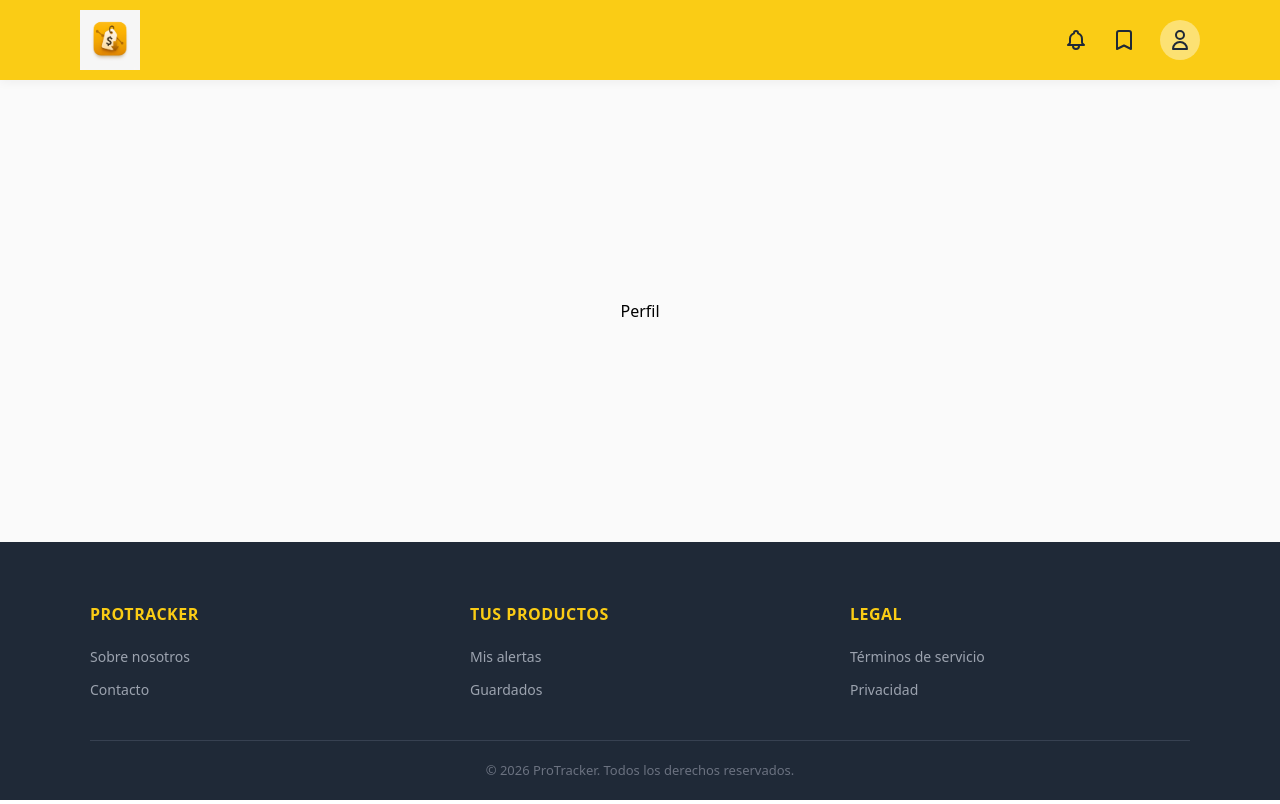
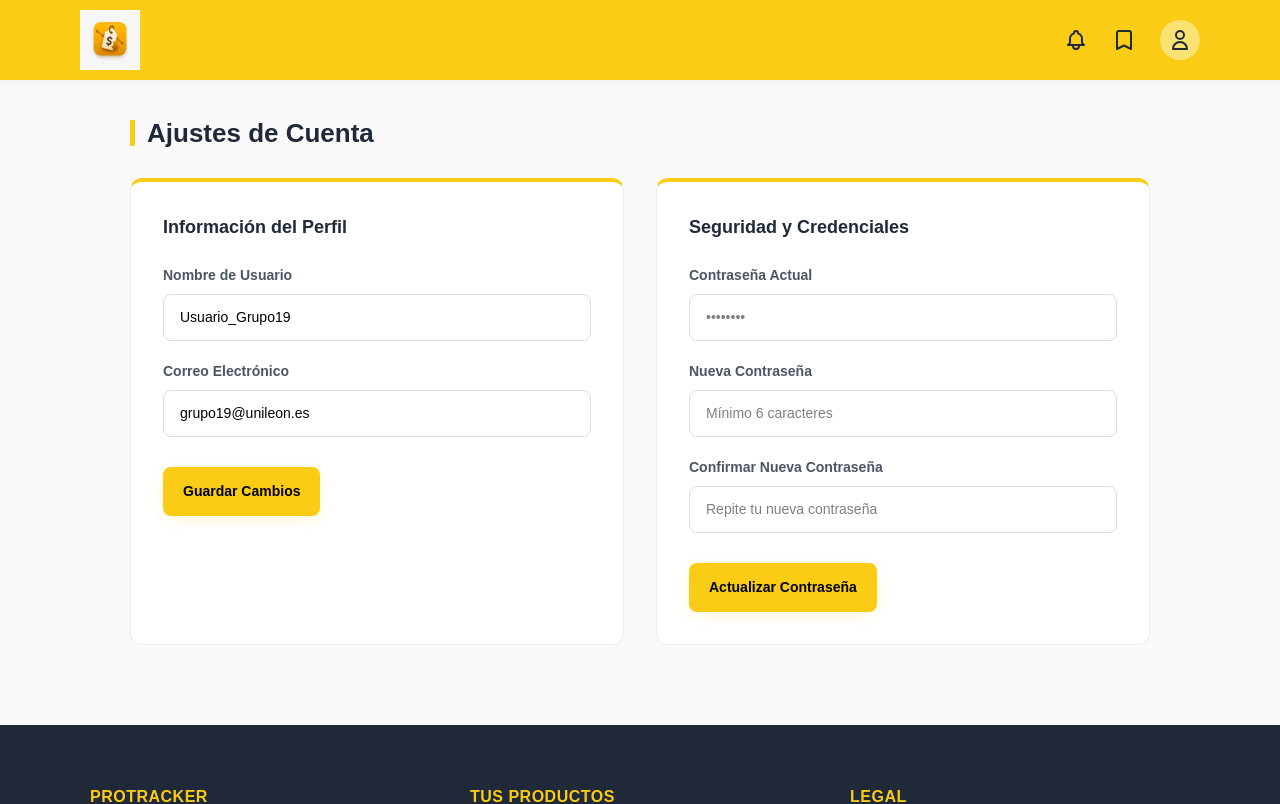
Before and after one commit to isw2-unileon/Grupo-19, a React (Vite) app in the folder frontend/: page /profile in a window 1280 px wide. Shown: the top 804 px of the page. Built offline with nearby package versions, Linux system fonts and the light colour scheme.

Commit message:
UI - Profile

```diff
--- a/frontend/src/pages/Profile.tsx
+++ b/frontend/src/pages/Profile.tsx
@@ -1,17 +1,206 @@
-//import React from "react";
+import React, { useState } from "react";
 import Header from "../components/general/Header";
 import Footer from "../components/general/Footer";
 
 export default function Profile() {
-    return (
-        <div style={{ display: "flex", flexDirection: "column", minHeight: "100vh", backgroundColor: "#fafafa" }}>
-            <Header />
+  // --- Estados para los campos del Perfil ---
+  const [username, setUsername] = useState("Usuario_Grupo19");
+  const [email, setEmail] = useState("grupo19@unileon.es");
 
-            <main style={{ flex: 1, display: "flex", justifyContent: "center", alignItems: "center" }}>
-                <h2>Perfil</h2>
-            </main>
+  // --- Estados para el cambio de Contraseña ---
+  const [currentPassword, setCurrentPassword] = useState("");
+  const [newPassword, setNewPassword] = useState("");
+  const [confirmPassword, setConfirmPassword] = useState("");
 
-            <Footer />
+  // --- Funciones preparadas para conectar con el Backend en Go ---
+  const handleUpdateProfile = (e: React.FormEvent) => {
+    e.preventDefault();
+    console.log("Enviando a Go los nuevos datos de usuario:", { username, email });
+    alert("Perfil actualizado correctamente (Simulado)");
+  };
+
+  const handleUpdatePassword = (e: React.FormEvent) => {
+    e.preventDefault();
+    if (newPassword !== confirmPassword) {
+      alert("Las contraseñas nuevas no coinciden");
+      return;
+    }
+    console.log("Enviando a Go el cambio de contraseña");
+    alert("Contraseña actualizada correctamente (Simulado)");
+    // Limpiar campos de seguridad
+    setCurrentPassword("");
+    setNewPassword("");
+    setConfirmPassword("");
+  };
+
+  return (
+    <div style={{ display: "flex", flexDirection: "column", minHeight: "100vh", backgroundColor: "#fafafa", fontFamily: "sans-serif" }}>
+      {/*  cabecera global  */}
+      <Header />
+
+      {/* Contenido principal  */}
+      <main style={styles.mainContent}>
+        <h2 style={styles.pageTitle}>Ajustes de Cuenta</h2>
+
+        <div style={styles.sectionsGrid}>
+          {/* INFORMACIÓN DEL PERFIL */}
+          <section style={styles.card}>
+            <h3 style={styles.cardTitle}>Información del Perfil</h3>
+            <form onSubmit={handleUpdateProfile} style={styles.form}>
+              <div style={styles.inputGroup}>
+                <label style={styles.label}>Nombre de Usuario</label>
+                <input
+                  type="text"
+                  value={username}
+                  onChange={(e) => setUsername(e.target.value)}
+                  style={styles.input}
+                  required
+                />
+              </div>
+
+              <div style={styles.inputGroup}>
+                <label style={styles.label}>Correo Electrónico</label>
+                <input
+                  type="email"
+                  value={email}
+                  onChange={(e) => setEmail(e.target.value)}
+                  style={styles.input}
+                  required
+                />
+              </div>
+
+              <button type="submit" style={styles.primaryButton}>
+                Guardar Cambios
+              </button>
+            </form>
+          </section>
+
+          {/* SEGURIDAD / CONTRASEÑA */}
+          <section style={styles.card}>
+            <h3 style={styles.cardTitle}>Seguridad y Credenciales</h3>
+            <form onSubmit={handleUpdatePassword} style={styles.form}>
+              <div style={styles.inputGroup}>
+                <label style={styles.label}>Contraseña Actual</label>
+                <input
+                  type="password"
+                  placeholder="••••••••"
+                  value={currentPassword}
+                  onChange={(e) => setCurrentPassword(e.target.value)}
+                  style={styles.input}
+                  required
+                />
+              </div>
+
+              <div style={styles.inputGroup}>
+                <label style={styles.label}>Nueva Contraseña</label>
+                <input
+                  type="password"
+                  placeholder="Mínimo 6 caracteres"
+                  value={newPassword}
+                  onChange={(e) => setNewPassword(e.target.value)}
+                  style={styles.input}
+                  required
+                />
+              </div>
+
+              <div style={styles.inputGroup}>
+                <label style={styles.label}>Confirmar Nueva Contraseña</label>
+                <input
+                  type="password"
+                  placeholder="Repite tu nueva contraseña"
+                  value={confirmPassword}
+                  onChange={(e) => setConfirmPassword(e.target.value)}
+                  style={styles.input}
+                  required
+                />
+              </div>
+
+              <button type="submit" style={styles.primaryButton}>
+                Actualizar Contraseña
+              </button>
+            </form>
+          </section>
         </div>
-    );
+      </main>
+
+      {/* pie de página global */}
+      <Footer />
+    </div>
+  );
 }
+
+
+const styles: Record<string, React.CSSProperties> = {
+  mainContent: {
+    flex: 1,
+    width: "100%",
+    maxWidth: "1100px",
+    margin: "0 auto",
+    padding: "40px 40px 80px 40px",
+    boxSizing: "border-box",
+  },
+  pageTitle: {
+    fontSize: "26px",
+    color: "#1f2937",
+    marginBottom: "32px",
+    fontWeight: "bold",
+    borderLeft: "5px solid #FACC15", // Línea vertical amarilla identitaria
+    paddingLeft: "12px",
+    lineHeight: "1",
+  },
+  sectionsGrid: {
+    display: "grid",
+    gridTemplateColumns: "repeat(auto-fit, minmax(450px, 1fr))", // Responsivo automático
+    gap: "32px",
+  },
+  card: {
+    background: "white",
+    borderRadius: "12px",
+    padding: "32px",
+    boxShadow: "0 4px 15px rgba(0,0,0,0.01)",
+    border: "1px solid #eee",
+    borderTop: "4px solid #FACC15", // Detalle superior amarillo corporativo
+  },
+  cardTitle: {
+    margin: "0 0 24px 0",
+    fontSize: "18px",
+    color: "#1f2937",
+    fontWeight: "bold",
+  },
+  form: {
+    display: "flex",
+    flexDirection: "column",
+    gap: "20px",
+  },
+  inputGroup: {
+    display: "flex",
+    flexDirection: "column",
+    gap: "8px",
+  },
+  label: {
+    fontSize: "14px",
+    fontWeight: "600",
+    color: "#4b5563",
+  },
+  input: {
+    padding: "12px 16px",
+    fontSize: "14px",
+    border: "1px solid #ddd",
+    borderRadius: "8px",
+    outline: "none",
+    backgroundColor: "#fff",
+  },
+  primaryButton: {
+    padding: "14px 20px",
+    border: "none",
+    background: "#FACC15",
+    color: "black",
+    fontWeight: "bold",
+    fontSize: "14px",
+    borderRadius: "8px",
+    cursor: "pointer",
+    marginTop: "10px",
+    alignSelf: "flex-start",
+    boxShadow: "0 4px 15px rgba(250, 204, 21, 0.15)",
+  },
+};
```
